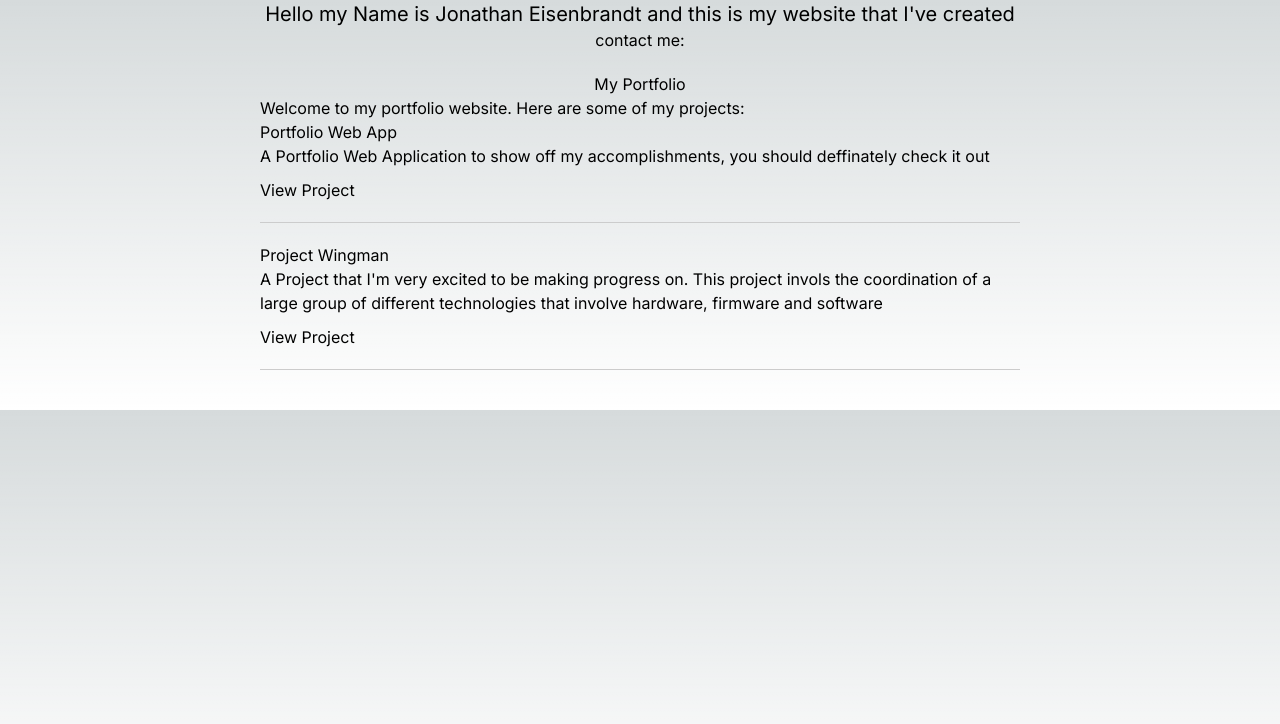
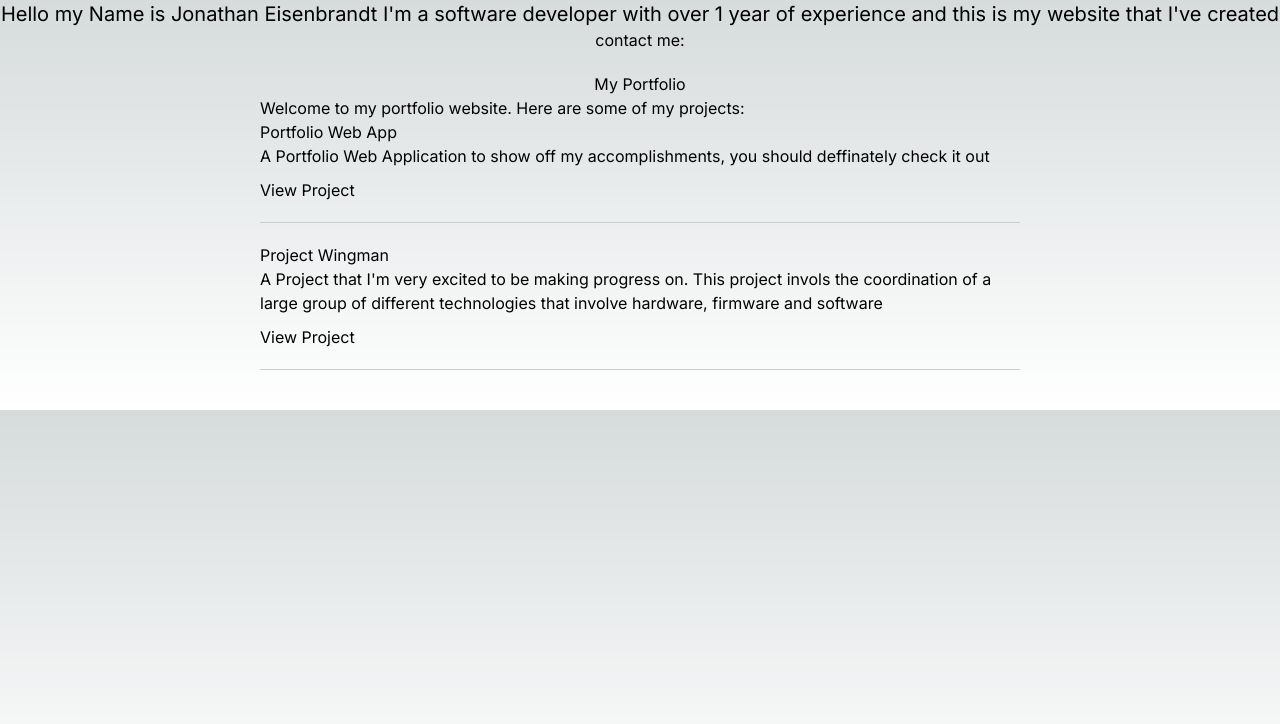
Before and after one commit to IcebergLettuc3/lettucehubnext, a Next.js app: page / in a window 1280 px wide. Shown: the top 724 px of the page. Built offline with nearby package versions, Linux system fonts and the light colour scheme.

Commit message:
updating intro

```diff
--- a/src/app/Intro.tsx
+++ b/src/app/Intro.tsx
@@ -4,7 +4,7 @@ const Intro: React.FC = () => {
     return (
         <div className='flex m-auto flex-col items-center'>
             <h1 className='text-xl'>
-                Hello my Name is Jonathan Eisenbrandt and this is my website that I&apos;ve created
+                Hello my Name is Jonathan Eisenbrandt I'm a software developer with over 1 year of experience and this is my website that I&apos;ve created
             </h1>
             <p>
                 contact me:
```
